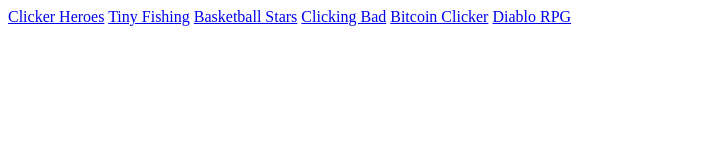
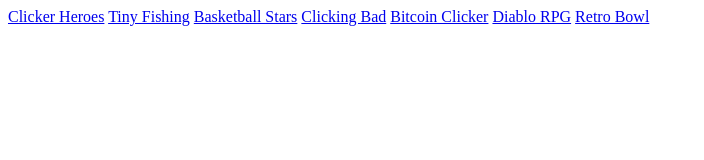
Before and after one commit to Tocksify/gamey, a plain HTML site: page index.html in a window 1280 px wide. Shown: the whole page, without its empty margins (0-704 px from the left). Drawn offline with Linux system fonts and the light colour scheme.

Commit message:
Update index.html

```diff
--- a/index.html
+++ b/index.html
@@ -9,3 +9,5 @@
 <a href="https://www.mybitcoinclicker.com/">Bitcoin Clicker</a>
 
 <a href="https://diablo-js.vercel.app/"> Diablo RPG</a>
+
+<a href="https://my-repo-amps.vercel.app/proxy/https:/jakwhegf.github.io/iuertjklngkkdd/">Retro Bowl</a>
```
